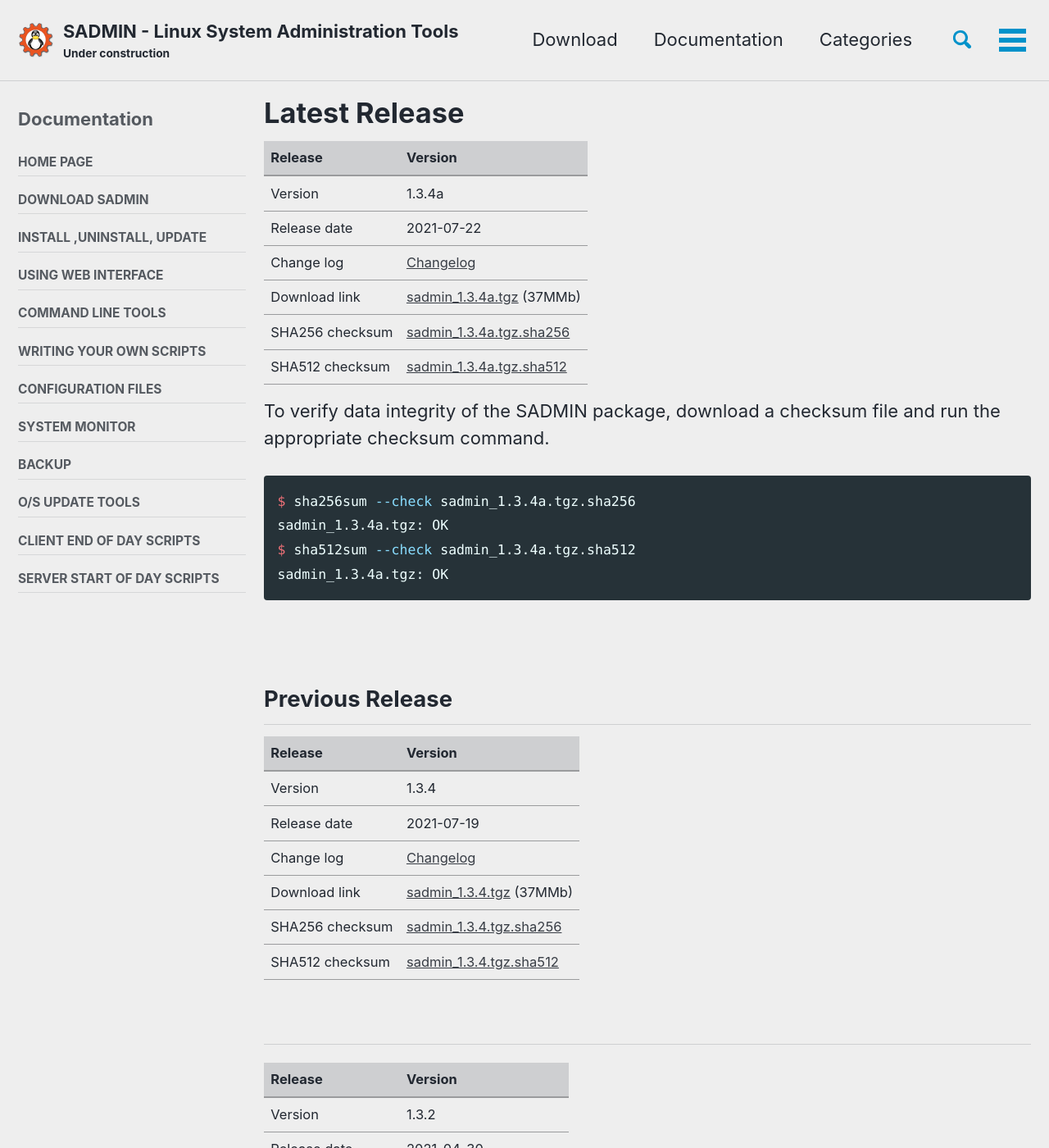
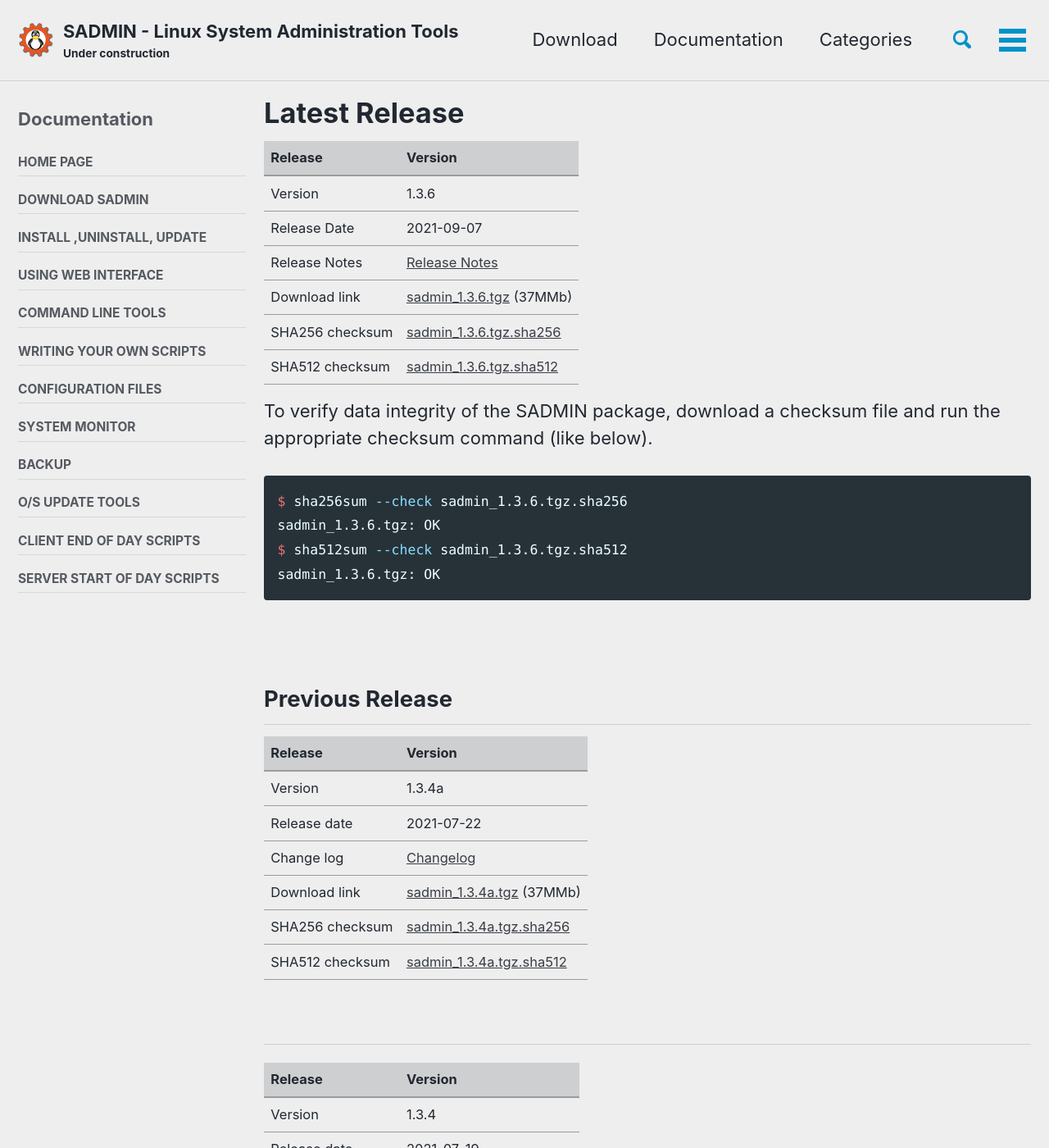
Before and after one commit to jadupl2/jadupl2.github.io, a Jekyll site: the page built from _pages/download.md, in a window 1280 px wide and 1400 px high. Shown: the whole window at 82% size. Built offline with Jekyll 4.4.1, drawn with Linux system fonts in a browser that asks for light colours; cached includes are drawn as plain includes.

````diff
--- a/_pages/download.md
+++ b/_pages/download.md
@@ -1,8 +1,8 @@
 ---
 title:          Latest Release
 desc:           Download SADMIN page
-version:        1.3.4a
-updated:        2021-07-22
+version:        1.3.6
+updated:        2021-09-07
 os:             Linux, Aix, MacOS
 type:           D  # [D]oc [S]=Server only [C]=Client [B]oth
 tags:           [ download ]
@@ -20,6 +20,31 @@ sidebar:
 
 | Release         | Version    |
 | :---            | :---       |
+| Version         | 1.3.6    |
+| Release Date    | 2021-09-07  |
+| Release Notes   | [Release Notes](https://github.com/jadupl2/sadmin/releases/tag/1.3.6) |
+| Download link   | [sadmin_1.3.6.tgz](https://github.com/jadupl2/sadmin/releases/download/1.3.6/sadmin_1.3.6.tgz) (37MMb) |
+| SHA256 checksum | [sadmin_1.3.6.tgz.sha256](https://github.com/jadupl2/sadmin/releases/download/1.3.6/sadmin_1.3.6.tgz.sha256)|
+| SHA512 checksum | [sadmin_1.3.6.tgz.sha512](https://github.com/jadupl2/sadmin/releases/download/1.3.6/sadmin_1.3.6.tgz.sha512)|
+
+To verify data integrity of the SADMIN package, download a checksum file and run the appropriate
+checksum command (like below).
+```bash
+$ sha256sum --check sadmin_1.3.6.tgz.sha256
+sadmin_1.3.6.tgz: OK
+$ sha512sum --check sadmin_1.3.6.tgz.sha512
+sadmin_1.3.6.tgz: OK
+```
+
+<br>
+
+
+
+## Previous Release
+
+
+| Release         | Version    |
+| :---            | :---       |
 | Version         | 1.3.4a    |
 | Release date    | 2021-07-22  |
 | Change log      | [Changelog](https://github.com/jadupl2/sadmin/releases/tag/1.3.4a) |
@@ -27,20 +52,9 @@ sidebar:
 | SHA256 checksum | [sadmin_1.3.4a.tgz.sha256](https://github.com/jadupl2/sadmin/releases/download/1.3.4a/sadmin_1.3.4a.tgz.sha256)|
 | SHA512 checksum | [sadmin_1.3.4a.tgz.sha512](https://github.com/jadupl2/sadmin/releases/download/1.3.4a/sadmin_1.3.4a.tgz.sha512)|
 
-To verify data integrity of the SADMIN package, download a checksum file and run the appropriate
-checksum command.
-```bash
-$ sha256sum --check sadmin_1.3.4a.tgz.sha256
-sadmin_1.3.4a.tgz: OK
-$ sha512sum --check sadmin_1.3.4a.tgz.sha512
-sadmin_1.3.4a.tgz: OK
-```
-
-
 <br>
 
-## Previous Release
-
+---
 
 | Release         | Version    |
 | :---            | :---       |
````
Also changed, not shown: index.md (+2 -2 lines).
